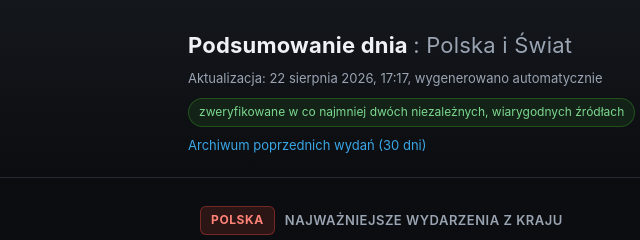
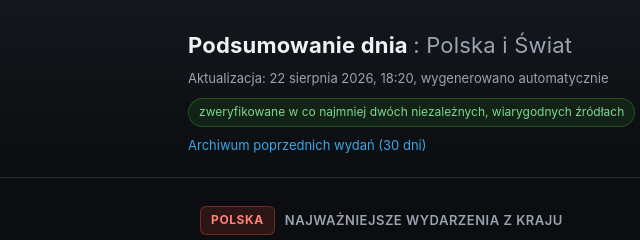
Before and after one commit to erjot74/kbsu-news, a plain HTML site: page archive/2026-08-22.html in a window 1280 px wide. Shown: the top 240 px of the page, 0-640 px from the left. Drawn offline with Linux system fonts and the light colour scheme.

Commit message:
Aktualizacja: 22 sierpnia 2026, 18:20

```diff
--- a/archive/2026-08-22.html
+++ b/archive/2026-08-22.html
@@ -39,7 +39,7 @@
 <body>
 <header class="site"><div class="wrap">
   <div class="brand"><h1>Podsumowanie dnia <span>: Polska i Świat</span></h1></div>
-  <div class="meta-line">Aktualizacja: 22 sierpnia 2026, 17:17, wygenerowano automatycznie</div>
+  <div class="meta-line">Aktualizacja: 22 sierpnia 2026, 18:20, wygenerowano automatycznie</div>
   <div class="verified-badge">zweryfikowane w co najmniej dwóch niezależnych, wiarygodnych źródłach</div>
   <div class="meta-line" style="margin-top:8px;"><a href="https://erjot74.github.io/kbsu-news/archive/" target="_blank" rel="noopener">Archiwum poprzednich wydań (30 dni)</a></div>
 </div></header>
```
Also changed, not shown: index.html (+1 -1 lines).
